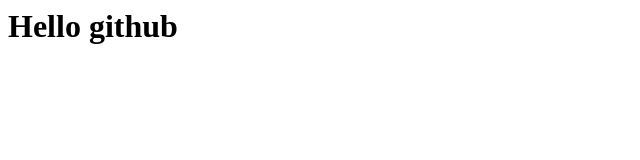
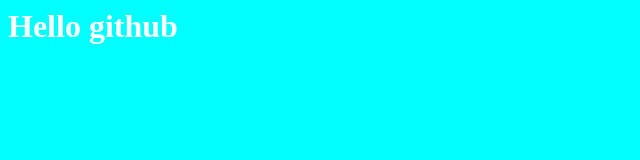
Before and after one commit to pino211/test_repo, a plain HTML site: page index.html in a window 1280 px wide. Shown: the whole page, without its empty margins (0-640 px from the left). Drawn offline with Linux system fonts and the light colour scheme.

Commit message:
css added

```diff
--- a/index.html
+++ b/index.html
@@ -1,6 +1,12 @@
 <html>
     <head>
         <title>Test</title>
+        <style>
+            body{
+                background-color: aqua;
+                color: white;
+            }
+        </style>
     </head>
     <body>
         <h1>Hello github</h1>
```
